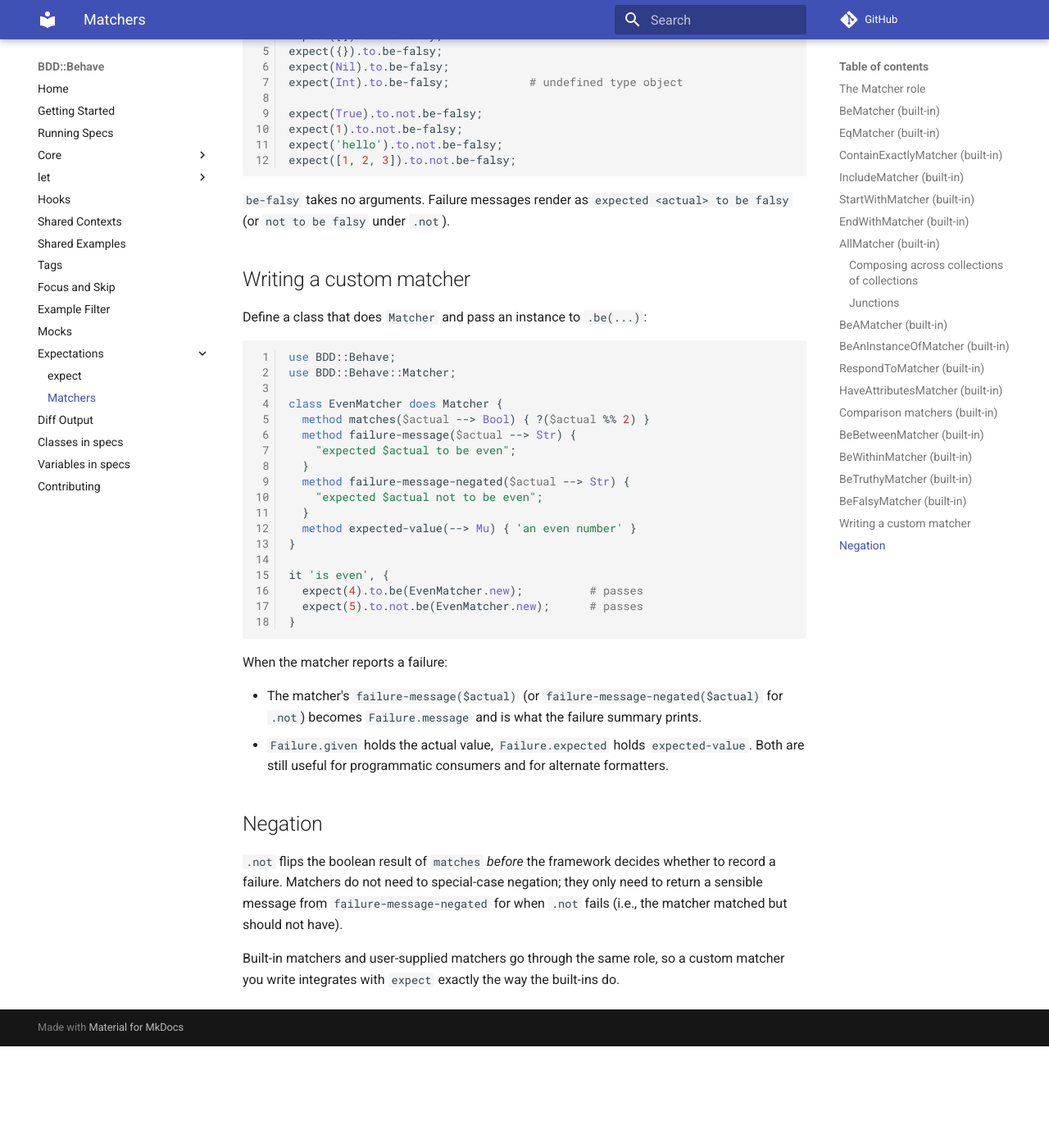
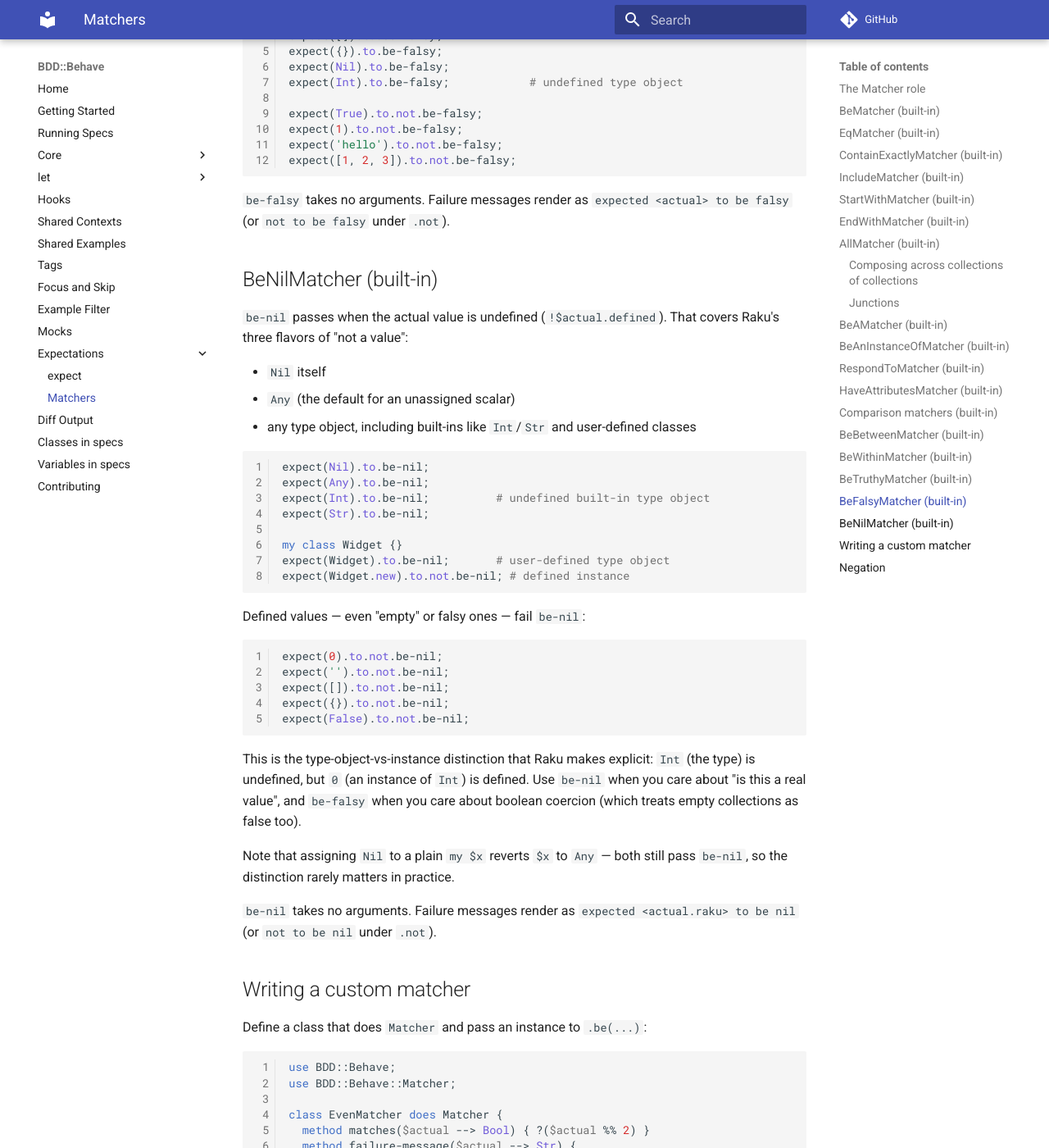
Before and after one commit to gdonald/BDD-Behave, an MkDocs documentation site: the page built from docs-src/docs/expectations/matchers.md, in a window 1280 px wide and 1400 px high, scrolled down 12664 px. Shown: the whole window at 82% size. Built offline with MkDocs 1.6.1 and Material for MkDocs 9.7.7, drawn with Linux system fonts in a browser that asks for light colours; comment, search, counter and statistics services are not loaded; before the commit the page ends 13940 px from its top, so only the background shows below that.

Commit message:
Add nil matchers

````diff
--- a/docs-src/docs/expectations/matchers.md
+++ b/docs-src/docs/expectations/matchers.md
@@ -651,6 +651,49 @@ expect([1, 2, 3]).to.not.be-falsy;
 `be-falsy` takes no arguments. Failure messages render as
 `expected <actual> to be falsy` (or `not to be falsy` under `.not`).
 
+## BeNilMatcher (built-in)
+
+`be-nil` passes when the actual value is undefined (`!$actual.defined`).
+That covers Raku's three flavors of "not a value":
+
+- `Nil` itself
+- `Any` (the default for an unassigned scalar)
+- any type object, including built-ins like `Int`/`Str` and user-defined classes
+
+```raku
+expect(Nil).to.be-nil;
+expect(Any).to.be-nil;
+expect(Int).to.be-nil;          # undefined built-in type object
+expect(Str).to.be-nil;
+
+my class Widget {}
+expect(Widget).to.be-nil;       # user-defined type object
+expect(Widget.new).to.not.be-nil; # defined instance
+```
+
+Defined values — even "empty" or falsy ones — fail `be-nil`:
+
+```raku
+expect(0).to.not.be-nil;
+expect('').to.not.be-nil;
+expect([]).to.not.be-nil;
+expect({}).to.not.be-nil;
+expect(False).to.not.be-nil;
+```
+
+This is the type-object-vs-instance distinction that Raku makes
+explicit: `Int` (the type) is undefined, but `0` (an instance of
+`Int`) is defined. Use `be-nil` when you care about "is this a real
+value", and `be-falsy` when you care about boolean coercion (which
+treats empty collections as false too).
+
+Note that assigning `Nil` to a plain `my $x` reverts `$x` to `Any` —
+both still pass `be-nil`, so the distinction rarely matters in
+practice.
+
+`be-nil` takes no arguments. Failure messages render as
+`expected <actual.raku> to be nil` (or `not to be nil` under `.not`).
+
 ## Writing a custom matcher
 
 Define a class that does `Matcher` and pass an instance to `.be(...)`:
````
Also changed, not shown: docs-src/docs/expectations/expect.md (+4 -0 lines), 4 other files.
